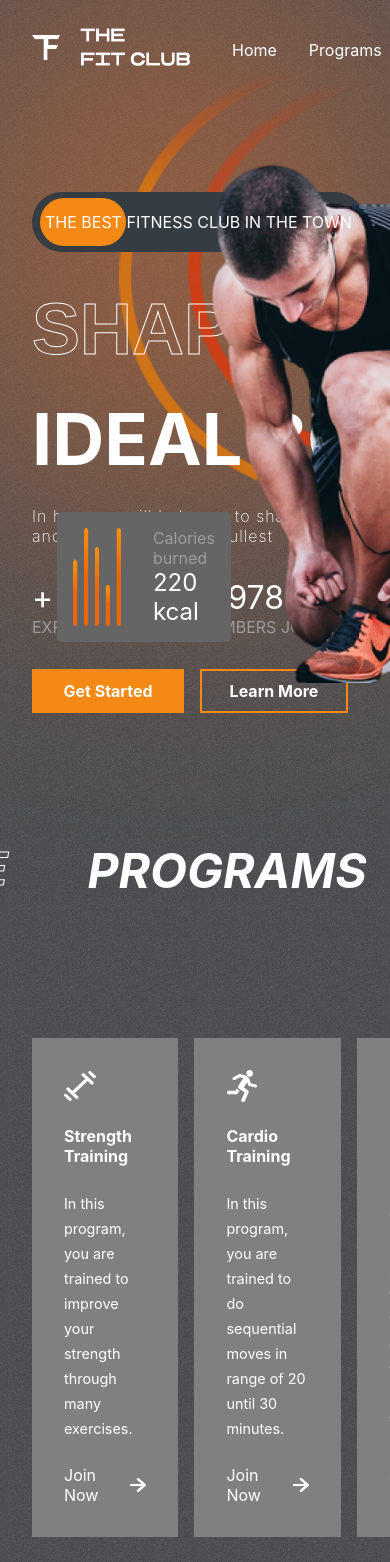
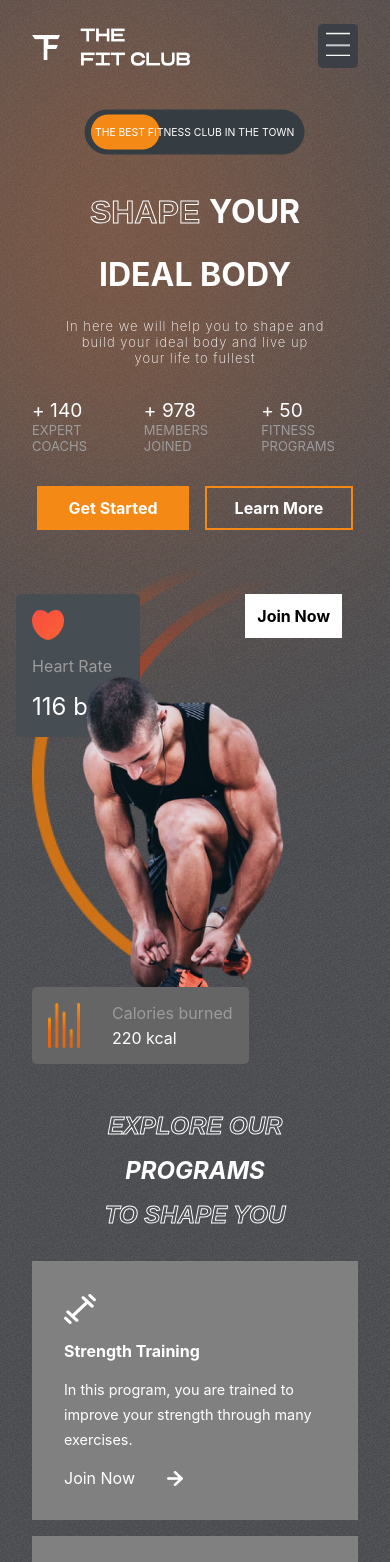
Before and after one commit to Cr1605/FitClub_Gym, a React (Create React App) app: page / in a window 390 px wide. Shown: the top 1562 px of the page. Built offline with nearby package versions, Linux system fonts and the light colour scheme.

Commit message:
making responsive

```diff
--- a/src/components/Header/Header.css
+++ b/src/components/Header/Header.css
@@ -19,3 +19,16 @@
     color: var(--orange);
     cursor: pointer;
 }
+
+@media screen and (max-width: 768px) {
+    .header>:nth-child(2){
+        position: fixed;
+        right: 2rem;
+        z-index: 99;
+    }
+    .header-menu{
+        flex-direction: column;
+        background-color: var(--appColor);
+        padding: 2rem;
+    }
+}
--- a/src/components/Header/Header.jsx
+++ b/src/components/Header/Header.jsx
@@ -1,19 +1,28 @@
-import React from 'react'
+import React, { useState } from 'react'
 import './Header.css'
 import Logo from '../../assets/logo.png'
+import Bars from '../../assets/bars.png'
 
 const Header = () => {
+  const mobile = window.innerWidth <= 768 ? true : false;
+  const [menuOpend, setMenuOpend] = useState(false);
   return (
     <div className="header">
-      <img src={Logo} alt="" className="logo"/>
-      <ul className="header-menu">
-        <li>Home</li>
-        <li>Programs</li>
-        <li>Why us</li>
-        <li>Plans</li>
-        <li>Testimonials</li>
-      </ul>
-
+      <img src={Logo} alt="" className="logo" />
+      {
+        (menuOpend === false && mobile === true) ?
+          (<div style={{backgroundColor: 'var(--appColor)' , padding: '0.5rem' , borderRadius: '5px'}}
+          onClick={() => setMenuOpend(true)}
+          ><img src={Bars} alt="" style={{width: '1.5rem' , height: '1.5rem'}}/></div>) : (
+            <ul className="header-menu">
+              <li onClick={() => setMenuOpend(false)}>Home</li>
+              <li onClick={() => setMenuOpend(false)}>Programs</li>
+              <li onClick={() => setMenuOpend(false)}>Why us</li>
+              <li onClick={() => setMenuOpend(false)}>Plans</li>
+              <li onClick={() => setMenuOpend(false)}>Testimonials</li>
+            </ul>
+          )
+      }
     </div>
   )
 }
--- a/src/components/Home/Home.css
+++ b/src/components/Home/Home.css
@@ -190,3 +190,71 @@
     height: 30rem;
     left: 0;
 }
+
+@media screen and (max-width: 768px) {
+    .home{
+        flex-direction: column;
+    }
+    .home-blur{
+        width: 14rem;
+    }
+    .the-best-ad{
+        margin-top: 0;
+        font-size: small;
+        align-self: center;
+        transform: scale(0.8);
+    }
+    .home-text{
+        font-size: xx-large;
+        align-items: center;
+        justify-content: center;
+    }
+    .home-text > div:nth-of-type(3){
+        font-size: small;
+        font-weight: 200;
+        letter-spacing: 1px;
+        text-align: center;
+    }
+    .home-buttons{
+        justify-content: center;
+    }
+    .figures > div > span:nth-of-type(1){
+        font-size: larger;
+    }
+    .figures > div > span:nth-of-type(2){
+        font-size: small;
+    }
+    .right-h{
+        position: relative;
+        background: none;
+    }
+    .heart-rate{
+        left: 1rem;
+        top: 2rem;
+    }
+    .calories{
+        position: relative;
+        top: 5rem;
+        left: 2rem;
+    }
+    .calories > img {
+        width: 2rem;
+    }
+    .calories > div>:nth-of-type(2){
+        color: white;
+        font-size: 1rem;
+    }
+    .hero-image{
+        position: relative;
+        width: 15rem;
+        top: 7rem;
+        left: 4rem;
+        align-self: center;
+    }
+    .hero-image-back{
+        width: 15rem;
+        left: 2rem;
+        top: 0;
+    }
+
+}
--- a/src/components/Home/Home.jsx
+++ b/src/components/Home/Home.jsx
@@ -10,7 +10,8 @@
 
 const Home = () => {
 
-  const transition = { type: "spring", duration: 3 }
+  const transition = { type: "spring", duration: 3 };
+  const mobile = window.innerWidth <= 768 ? true : false;
   return (
     <div className="home">
       <div className="blur home-blur"></div>
@@ -18,7 +19,7 @@
         <Header />
         <div className="the-best-ad">
           <motion.div
-            initial={{ left: '200px' }}
+            initial={{ left: mobile ? '165px' : '200px' }}
             whileInView={{ left: '8px' }}
             transition={{ ...transition, type: 'tween' }}></motion.div>
           <span>THE BEST FITNESS CLUB IN THE TOWN</span>
--- a/src/components/Join/Join.css
+++ b/src/components/Join/Join.css
@@ -1,10 +1,10 @@
-.Join{
+.Join {
     display: flex;
     padding: 0 2rem;
     gap: 10rem;
 }
 
-.left-j{
+.left-j {
     color: white;
     font-size: 3rem;
     font-weight: bold;
@@ -12,7 +12,7 @@
     position: relative;
 }
 
-.left-j>hr{
+.left-j>hr {
     position: absolute;
     width: 10.5rem;
     border: 2px solid var(--orange);
@@ -20,36 +20,52 @@
     margin: -10px 0;
 }
 
-.left-j>div{
+.left-j>div {
     display: flex;
     gap: 1rem;
 }
 
-.right-j{
+.right-j {
     display: flex;
     justify-content: center;
     align-items: flex-end;
 }
 
-.email-container{
+.email-container {
     display: flex;
     gap: 3rem;
     background-color: gray;
     padding: 1rem 2rem;
 }
 
-.email-container>input{
+.email-container>input {
     background-color: transparent;
     border: none;
     outline: none;
     color: var(--lightgrayz);
 }
 
-::placeholder{
+::placeholder {
     color: var(--lightgray);
 }
 
-.btn-j{
+.btn-j {
     background-color: var(--orange);
     color: white;
 }
+
+@media screen and (max-width: 768px) {
+    .Join {
+        flex-direction: column;
+        gap: 1rem;
+    }
+
+    .left-j {
+        font-size: x-large;
+        flex-direction: column;
+    }
+
+    .right-j {
+        padding: 2rem;
+    }
+}
--- a/src/components/Plans/Plans.css
+++ b/src/components/Plans/Plans.css
@@ -86,3 +86,12 @@
     top: 10rem;
     right: 0;
 }
+
+@media screen and (max-width: 768px) {
+    .plans{
+        flex-direction: column;
+    }
+    .plans>:nth-child(2){
+        transform: none;
+    }
+}
--- a/src/components/Programs/Programs.css
+++ b/src/components/Programs/Programs.css
@@ -61,3 +61,17 @@
     cursor: pointer;
     background: var(--planCard);
 }
+
+@media screen and (max-width: 768px) {
+    .programs-header{
+        flex-direction: column;
+        gap: 1rem;
+        font-size: x-large;
+        align-items: center;
+        justify-content: center;
+        margin-top: 2rem;
+    }
+    .program-categories{
+        flex-direction: column;
+    }
+}
--- a/src/components/Reasons/Reasons.css
+++ b/src/components/Reasons/Reasons.css
@@ -85,3 +85,28 @@
 .partners>img{
     width: 2.5rem;
 }
+
+@media screen and (max-width: 768px) {
+    .Reasons{
+        flex-direction: column;
+    }
+    .left-r{
+        grid-auto-rows: auto;
+        overflow: hidden;
+    }
+    .left-r>:nth-child(1){
+        width: 7rem;
+        height: 17rem;
+    }
+    .left-r>:nth-child(2){
+        width: 15rem;
+        height: 10rem;
+    }
+    .left-r>:nth-child(3){
+        width: 7rem;
+    }
+    .left-r>:nth-child(4){
+        width: 7rem;
+        height: 6rem;
+    }
+}
--- a/src/components/Testimonials/Testimonials.css
+++ b/src/components/Testimonials/Testimonials.css
@@ -76,3 +76,34 @@
     width: 1.5rem;
     cursor: pointer;
 }
+
+@media screen and (max-width: 768px) {
+    .Testimonials{
+        flex-direction: column;
+    }
+    .left-t>:nth-child(2),.left-t>:nth-child(3){
+        font-size: xx-large;
+    }
+    .right-t{
+        display: flex;
+        flex-direction: column;
+        align-items: center;
+        justify-content: center;
+        gap: 2rem;
+    }
+    .right-t>div{
+        position: relative;
+        display: none;
+    }
+    .right-t>img{
+        top: 0;
+        right: 0;
+        position: relative;
+        align-self: center;
+    }
+    .right-t>:last-child{
+        display: block;
+        bottom: 0;
+        left: 0;
+    }
+}
```
